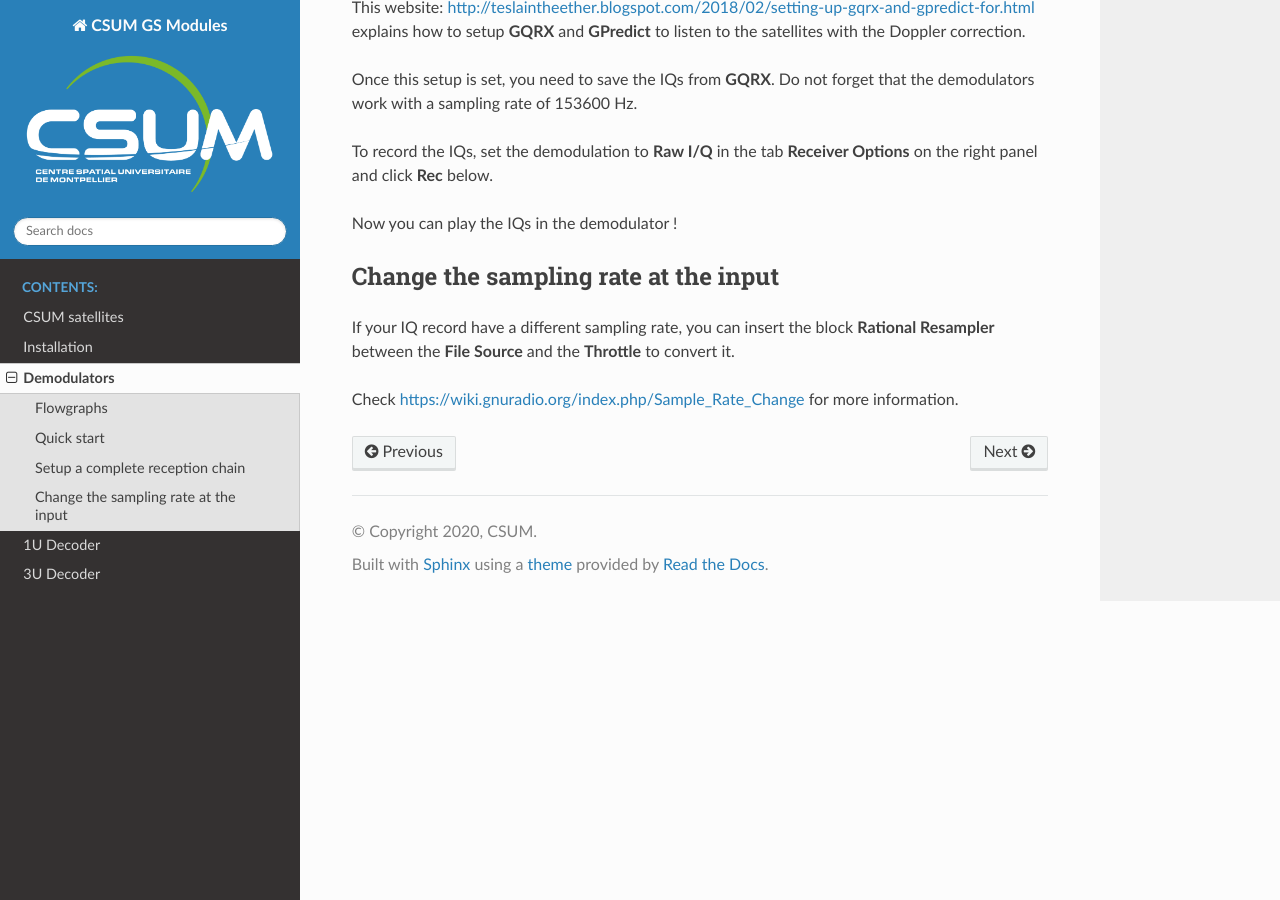
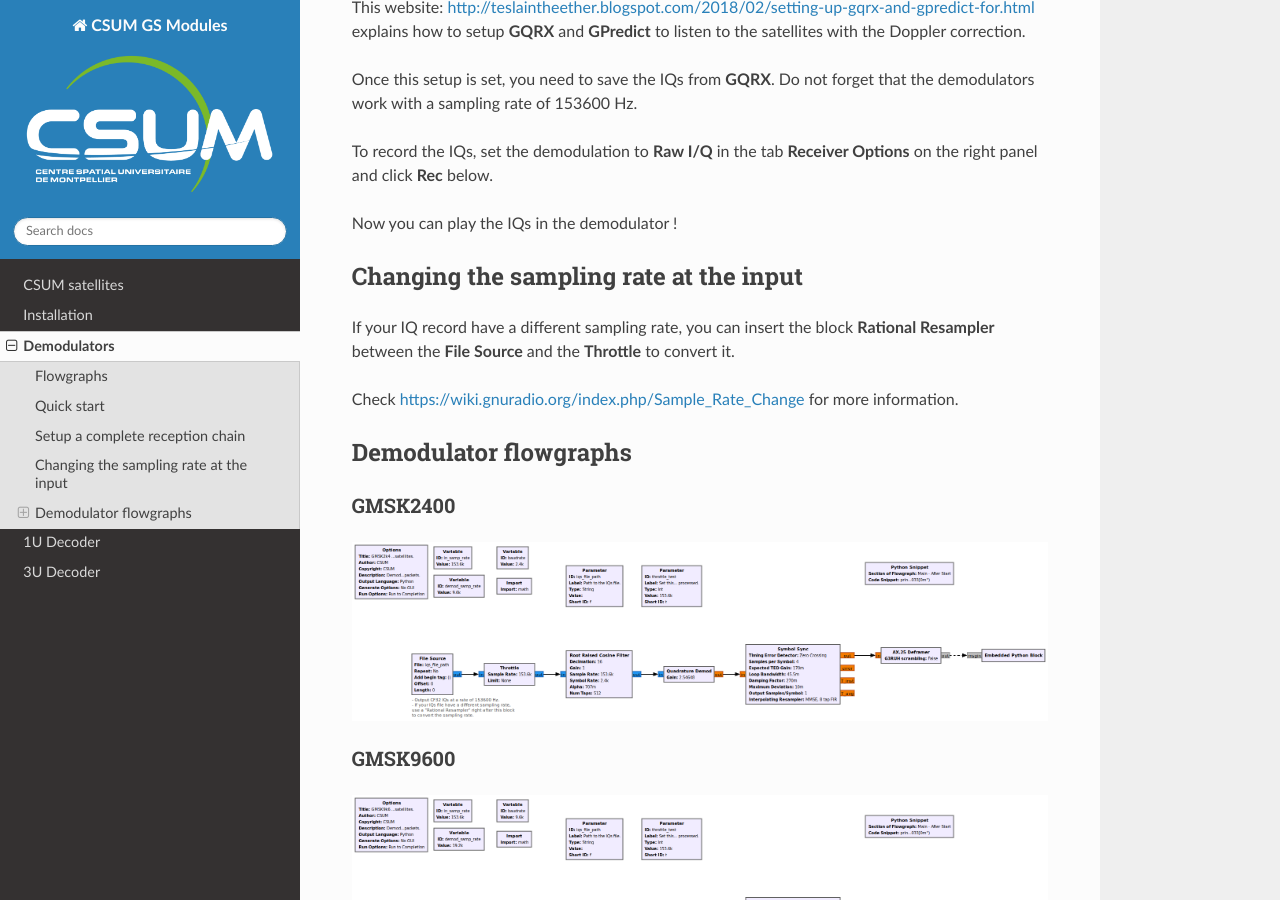
Before and after one commit to CSUMontpellier/CSUM-GS, a Sphinx documentation site: the page built from docs/demodulators.rst, in a window 1280 px wide and 900 px high, scrolled down 999 px. Built offline with Sphinx 7.4.7 and the Read the Docs theme 2.0.0, drawn with Linux system fonts in a browser that asks for light colours.

Commit message:
Add a capture of the flowgraphs.

```diff
--- a/docs/demodulators.rst
+++ b/docs/demodulators.rst
@@ -51,9 +51,27 @@ To record the IQs, set the demodulation to **Raw I/Q** in the tab **Receiver Opt
 
 Now you can play the IQs in the demodulator !
 
-Change the sampling rate at the input
-*************************************
+Changing the sampling rate at the input
+***************************************
 
 If your IQ record have a different sampling rate, you can insert the block **Rational Resampler** between the **File Source** and the **Throttle** to convert it.
 
 Check https://wiki.gnuradio.org/index.php/Sample_Rate_Change for more information.
+
+
+Demodulator flowgraphs
+**********************
+
+GMSK2400
+~~~~~~~~
+
+.. image:: _static/csum_demod_gmsk2k4.png
+  :width: 100%
+  :alt: GMSK2400 demodulator flowgraph
+
+GMSK9600
+~~~~~~~~
+
+.. image:: _static/csum_demod_gmsk9k6.png
+  :width: 100%
+  :alt: GMSK9600 demodulator flowgraph
--- a/docs/index.rst
+++ b/docs/index.rst
@@ -20,7 +20,6 @@ The pages **1U Decoder** and **3U Decoder** are old version of the documentation
 
 .. toctree::
    :maxdepth: 2
-   :caption: Contents:
 
    satellites
    installation
```
Also changed, not shown: docs/_static/csum_demod_gmsk2k4.png (added), docs/_static/csum_demod_gmsk9k6.png (added).
